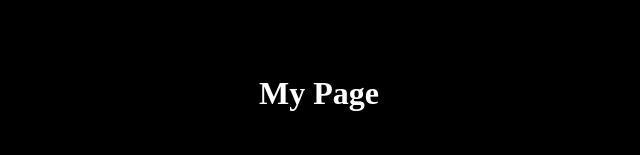
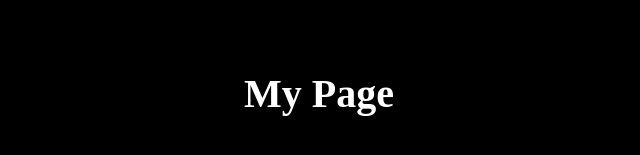
Before and after one commit to kalepadot/dg-js, a plain HTML site: page index.html in a window 1280 px wide. Shown: the part 307-462 px from the top of the page, without its empty margins (321-961 px from the left). Drawn offline with Linux system fonts and the light colour scheme.

Commit message:
quick start js

```diff
--- a/css/main.css
+++ b/css/main.css
@@ -18,3 +18,7 @@ main {
     justify-content: center;
     align-items: center;
 }
+
+h1 {
+    font-size: 250%;
+}
--- a/js/main.js
+++ b/js/main.js
@@ -0,0 +1 @@
+console.log("console script");
```
Also changed, not shown: index.html (+0 -1 lines).
